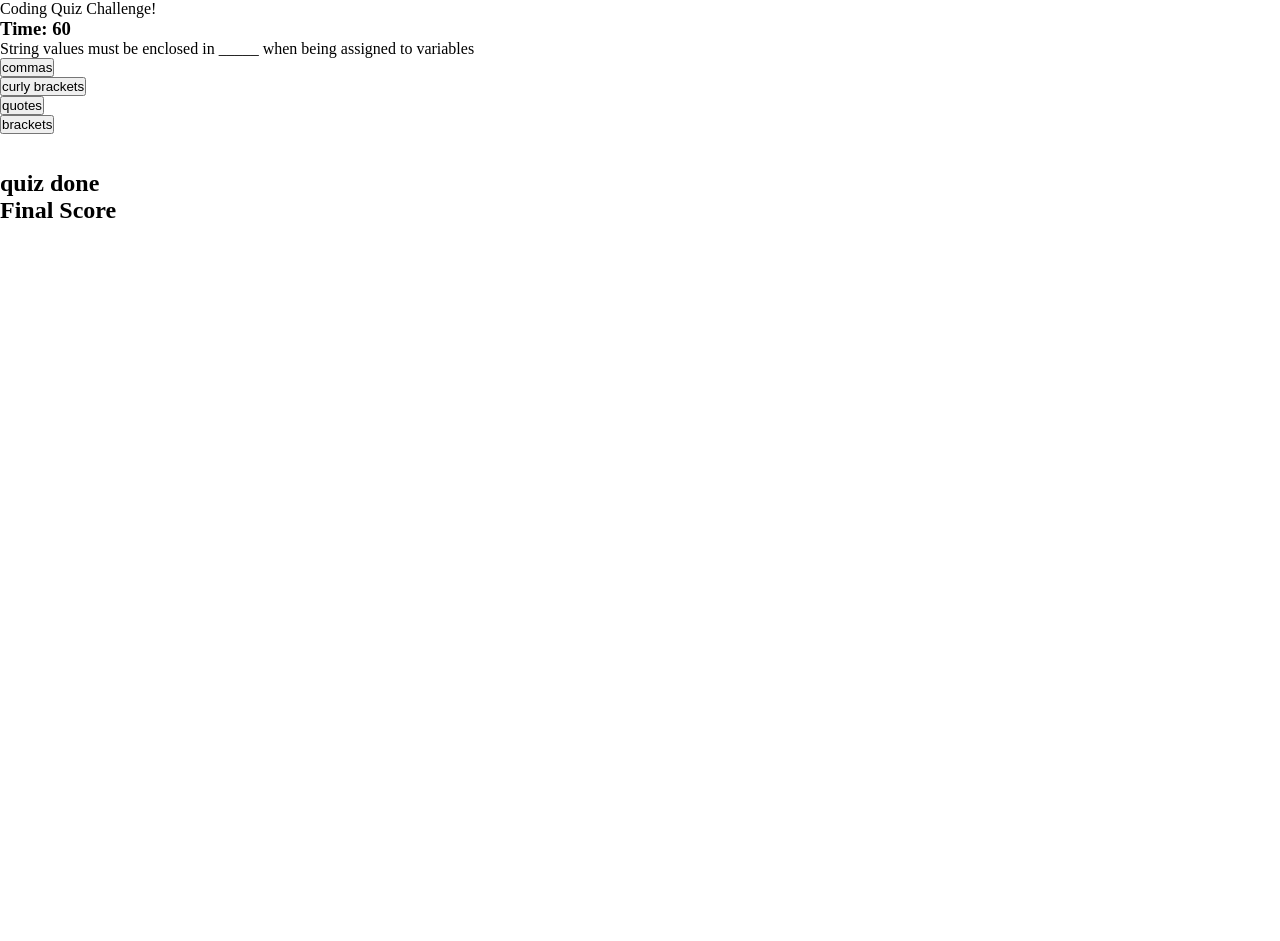
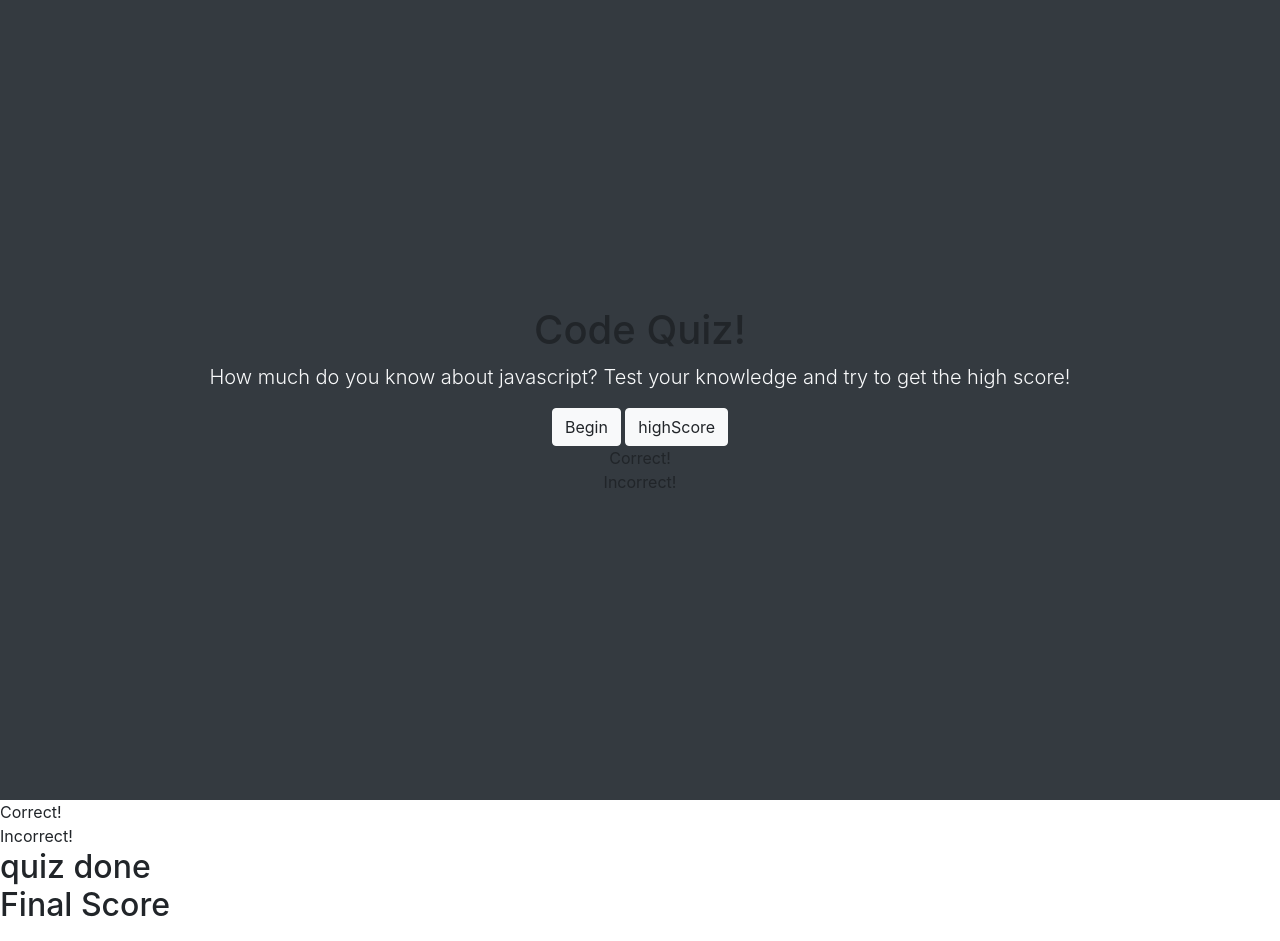
Before and after one commit to Arcanaut/Code-Quiz, a plain HTML site: page index.html in a window 1280 px wide. Before the commit the page ends 800 px from the top, so only its background shows below. Drawn offline with nearby package versions, Linux system fonts and the light colour scheme.

Commit message:
added bootstrap for styling

```diff
--- a/assets/js/script.js
+++ b/assets/js/script.js
@@ -84,8 +84,27 @@ const questions = [{
 ]
 
 
-let lastQuestion = questions.length - 1;
-//this goes through the various questions in the array.
+// After start is clicked, the timer begins to count down
+function start() {
+    // make the timer visible when begin button is clicked
+    timerEl.classList.replace("d-none", "d-block");
+    startId.
+    timeLeft = 100;
+    timerEl.textContent = timeLeft;
+
+    timer = setInterval(function () {
+        timeLeft--;
+        timerEl.textContent = timeLeft;
+
+        // If timer hits below 0, the game ends
+        if (timeLeft <= 0) {
+            clearInterval(timer);
+            endQuiz();
+        }
+    }, 1000);
+
+    renderQuestions();
+}
 
 
 function renderQuestions() {
@@ -124,12 +143,10 @@ function checkAnswer(event) {
     }
 
     currentQuestionIndex++
-
-    if (currentQuestionIndex === questions.length) {
-        quizEnd()
-        return;
+    if(currentQuestionIndex === questions.length) {
+        endQuiz()
     } else {
-        renderQuestions()
+        renderQuestions();
     }
 };
 
--- a/index.html
+++ b/index.html
@@ -6,6 +6,7 @@
     <meta http-equiv="X-UA-Compatible" content="IE=edge">
     <meta name="viewport" content="width=device-width, initial-scale=1.0">
     <link rel="stylesheet" href="./assets/css/style.css" />
+    <link rel="stylesheet" href="https://cdnjs.cloudflare.com/ajax/libs/bootstrap/4.6.1/css/bootstrap.min.css" integrity="sha512-T584yQ/tdRR5QwOpfvDfVQUidzfgc2339Lc8uBDtcp/wYu80d7jwBgAxbyMh0a9YM9F8N3tdErpFI8iaGx6x5g==" crossorigin="anonymous" referrerpolicy="no-referrer" />
     <title>Javascript Code Quiz</title>
 </head>
 
@@ -17,42 +18,30 @@
 
     </header>
     <main>
-        <div id="container">
-
-            <div id="start"> Coding Quiz Challenge!</div>
-            <div class="container-fluid d-flex justify-content-center">
-                <div class="row">
-                    <div class="col-12 my-auto">
-                        <h3 id="timer" class="">
-                            <span class="" id="time-display"></span>
-                            <h3 id="timer-toggle" class="text-muted display-4 rounded px-4 d-none">Time: <span id="timeLeft">60</span></h3>
-                        </h3>
-                    </div>
-                </div>
+        <body><div class="container-fluid px-0"></div>
+            <div class="timer-holder d-flex flex-column justify-content-center align-items-center bg-light">
+                <h3 id="timer-toggle" class="text-muted display-4 rounded px-4 d-none">Time: <span id="timeLeft">0</span></h3>
             </div>
 
-                <div id="question">
-                    <p id="title"> </p>
-                    <div id="quiz-body">
-                    <div id="choices">
-                        <ul>
-                            <li>
-                                <button class="choice" id="A" >
-                                </button>
-                            </li>
-                            <li>
-                                <button class="choice" id="B" >
-                                </button>
-                            </li>
-                            <li>
-                                <button class="choice" id="C" >
-                                </button>
-                            </li>
-                            <li>
-                                <button class="choice" id="D" >
-                                </button>
-                            </li>
-                        </ul>
+                <div id="quiz-body">
+                    <div class="d-flex flex-column min-vh-100 justify-content-center align-items-center bg-dark">
+                      <h1> Code Quiz!</h1>
+                        <p class="lead text-light">How much do you know about javascript?
+                            Test your knowledge and try to get the high score!</p>
+                        <div>
+                            <button id="startButton " class="btn btn-light btn-width" onclick="start()">Begin</button>
+                            <a class="highscoreLink" onclick="getScore()" href="#"><button class="btn btn-light btn-width">highScore</button></a>
+                        </div>
+                        <div id="questions">
+                    <div id="question-title"></div>
+                    <div id="choices"></div>
+                </div>
+                        <div class="feedback" id="answer-correct">
+                            Correct!
+                            </div>
+                            <div class="feedback" id="answer-wrong">
+                            Incorrect!
+                            </div>
                     </div>
                 </div>
             </div>
--- a/title-page.html
+++ b/title-page.html
@@ -41,7 +41,7 @@
 
     <!--Unsure if APIs are allowed but given the name/module I thought if I used one it should be through an href -->
     <script src="https://cdn.jsdelivr.net/npm/bootstrap@5.1.3/dist/js/bootstrap.bundle.min.js"></script>
-
+    <script src="./assets/js/script.js"></script>
 </body>
 
 </html>
```
